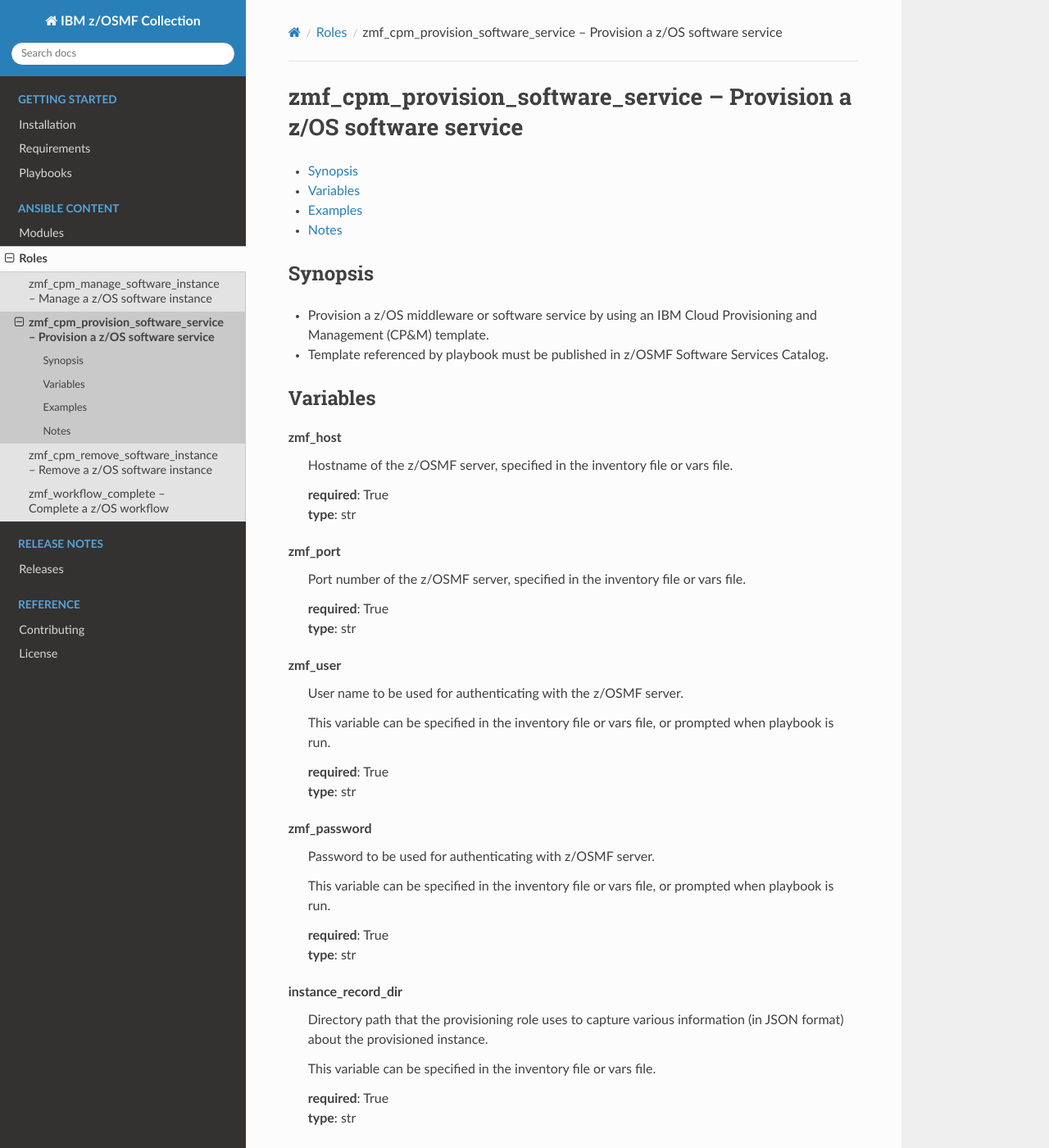
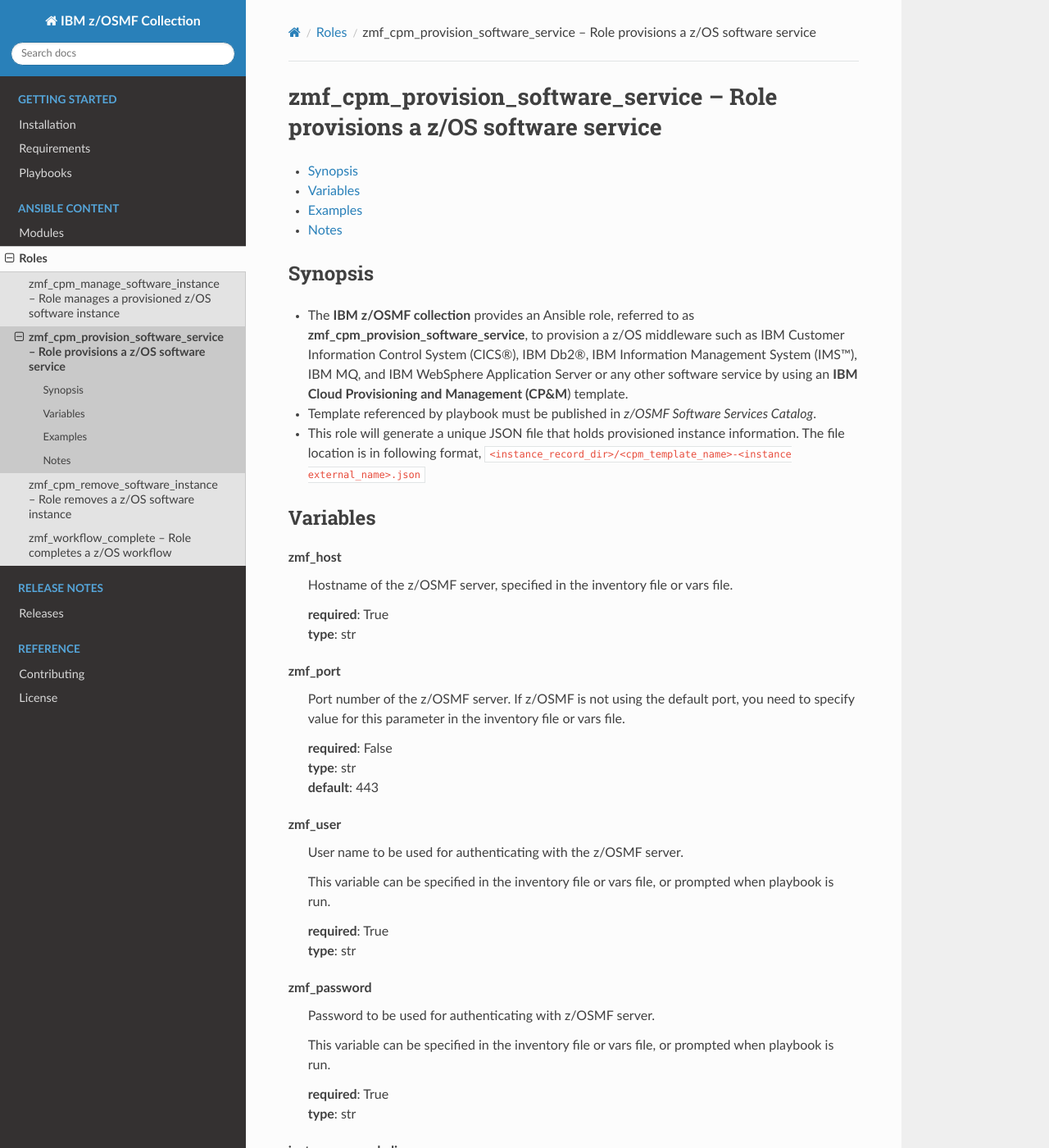
Before and after one commit to IBM/ibm_zosmf, a Sphinx documentation site: the page built from docs/source/roles/zmf_cpm_provision_software_service.rst, in a window 1280 px wide and 1400 px high. Shown: the whole window at 82% size. Built offline with Sphinx 7.4.7 and the Read the Docs theme 2.0.0, drawn with Linux system fonts in a browser that asks for light colours; some of the changed text lies outside the part shown.

```diff
--- a/docs/source/roles/zmf_cpm_provision_software_service.rst
+++ b/docs/source/roles/zmf_cpm_provision_software_service.rst
@@ -4,8 +4,8 @@
 .. _zmf_cpm_provision_software_service_module:
 
 
-zmf_cpm_provision_software_service -- Provision a z/OS software service
-=======================================================================
+zmf_cpm_provision_software_service -- Role provisions a z/OS software service
+=============================================================================
 
 
 .. contents::
@@ -15,9 +15,11 @@ zmf_cpm_provision_software_service -- Provision a z/OS software service
 
 Synopsis
 --------
-- Provision a z/OS middleware or software service by using an IBM Cloud Provisioning and Management (CP&M) template.
+- The **IBM z/OSMF collection** provides an Ansible role, referred to as **zmf_cpm_provision_software_service**, to provision a z/OS middleware such as IBM Customer Information Control System (CICS®), IBM Db2®, IBM Information Management System (IMS™), IBM MQ, and IBM WebSphere Application Server or any other software service by using an **IBM Cloud Provisioning and Management (CP&M**) template.
 
-- Template referenced by playbook must be published in z/OSMF Software Services Catalog.
+- Template referenced by playbook must be published in *z/OSMF Software Services Catalog*.
+
+- This role will generate a unique JSON file that holds provisioned instance information. The file location is in following format, ``<instance_record_dir>/<cpm_template_name>-<instance external_name>.json``
 
 
 
@@ -42,11 +44,12 @@ zmf_host
 
 
 zmf_port
-  Port number of the z/OSMF server, specified in the inventory file or vars file.
+  Port number of the z/OSMF server. If z/OSMF is not using the default port, you need to specify value for this parameter in the inventory file or vars file.
 
 
-  | **required**: True
+  | **required**: False
   | **type**: str
+  | **default**: 443
 
 
 
@@ -79,24 +82,12 @@ instance_record_dir
   Directory path that the provisioning role uses to capture various information (in JSON format) about the provisioned instance.
 
 
-  This variable can be specified in the inventory file or vars file.
-
-
-  | **required**: True
-  | **type**: str
-
-
-
-
-instance_info_json_path
-  Directory path for the JSON file that holds provisioned instance information.
-
-
-  This role will automatically generate this variable in following format, ``<instance_record_dir>/<template_name>-<instance external_name>.json``
+  On many system default value ``"/tmp"`` used for this variable may not be acceptable because ``"/tmp"`` directory can be transient on the system. In such cases it is recommended to specify non-default value for this variable. This variable can be specified in the inventory file or vars file.
 
 
   | **required**: False
   | **type**: str
+  | **default**: /tmp
 
 
 
@@ -126,7 +117,7 @@ tenant_name
   This variable is required if *zmf_user* is associated with multiple CP&M tenants.
 
 
-  | **required**: True
+  | **required**: False
   | **type**: str
 
 
@@ -186,8 +177,9 @@ api_polling_retry_count
   This variable can be specified in the inventory file or vars file.
 
 
-  | **required**: True
+  | **required**: False
   | **type**: int
+  | **default**: 50
 
 
 
@@ -199,8 +191,9 @@ api_polling_interval_seconds
   This variable can be specified in the inventory file or vars file.
 
 
-  | **required**: True
+  | **required**: False
   | **type**: int
+  | **default**: 10
 
 
 
@@ -211,15 +204,21 @@ Examples
 .. code-block:: yaml+jinja
 
 
-   - name: test role for zmf_cpm_provision_software_service
-     include_role :
-       name: zmf_cpm_provision_software_service
-     vars:
-       cpm_template_name: "<fill-me-template-name>"
-       domain_name: "<domain-name>"
-       tenant_name: "<tenant-name>"
-       systems_nicknames: "<system-name>"
-       input_vars: "<input-vars>"
+   - name: Provision a z/OS Middleware service
+     hosts: sampleHost
+     gather_facts: no
+     collections:
+       - ibm.ibm_zosmf
+     tasks:
+       - include_module:
+           name: zmf_cpm_provision_software_service
+         vars:
+           cpm_template_name: "<fill-me-template-name>"
+           domain_name: "<domain-name>"
+           tenant_name: "<optional-tenant-name>"
+           systems_nicknames: "<optional-system-name>"
+           input_vars: "<optional-input-vars>"
+
 
 
 
@@ -227,4 +226,7 @@ Notes
 -----
 
 .. note::
+   - The given example assumes that you have an inventory file *inventory.yml* and host vars *sampleHost.yml* with appropriate values to identify the target z/OSMF server end point.
+
+
    - When playbooks completes, a message shown in following example is displayed, ``"msg": "Instance record saved at: /tmp/xxx.json"``. This message includes a file path and file name where instance specific information is returned. This file is required for :ref:`zmf_cpm_manage_software_instance <zmf_cpm_manage_software_instance_module>` and :ref:`zmf_cpm_remove_software_instance <zmf_cpm_remove_software_instance_module>` roles.
--- a/docs/source/roles/zmf_workflow_complete.rst
+++ b/docs/source/roles/zmf_workflow_complete.rst
@@ -4,8 +4,8 @@
 .. _zmf_workflow_complete_module:
 
 
-zmf_workflow_complete -- Complete a z/OS workflow
-=================================================
+zmf_workflow_complete -- Role completes a z/OS workflow
+=======================================================
 
 
 .. contents::
```
Also changed, not shown: docs/source/roles/zmf_cpm_manage_software_instance.rst (+31 -14 lines), docs/source/roles/zmf_cpm_remove_software_instance.rst (+25 -10 lines), 6 other files.
